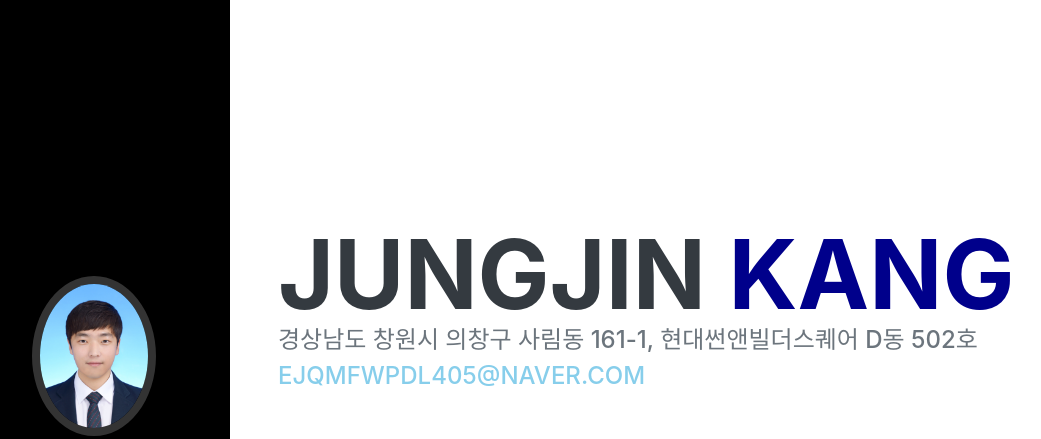
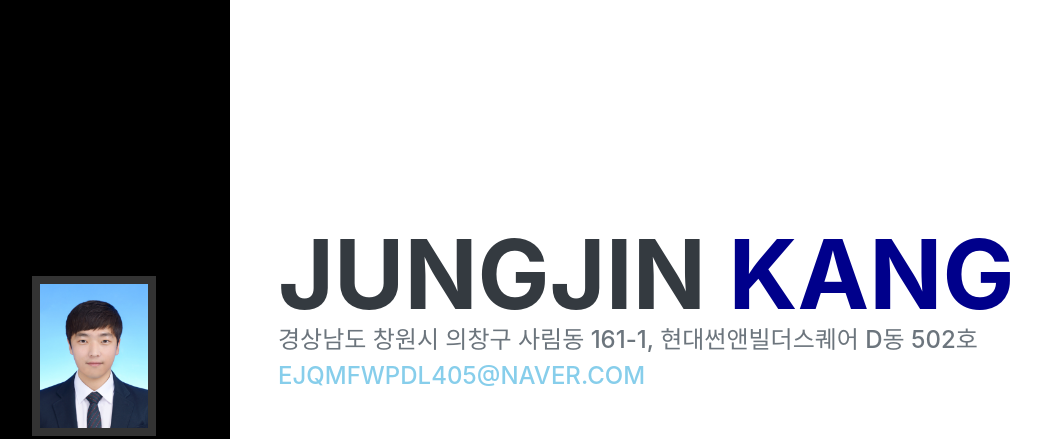
Before and after one commit to jjgang405/myprofile, a plain HTML site: page myprofile/index.html in a window 1280 px wide. Shown: the top 439 px of the page, without its empty margins (42-1083 px from the left). Drawn offline with nearby package versions, Linux system fonts and the light colour scheme; a web font is replaced by a local one.

Commit message:
Update index.html

```diff
--- a/myprofile/index.html
+++ b/myprofile/index.html
@@ -20,7 +20,7 @@
         <nav class="navbar navbar-expand-lg navbar-dark bg-primary fixed-top" id="sideNav">
             <a class="navbar-brand js-scroll-trigger" href="#page-top">
                 <span class="d-block d-lg-none">JUNGJIN KANG</span>
-                <span class="d-none d-lg-block"><img class="img-fluid img-profile rounded-circle mx-auto mb-2" src="assets/img/myprofile.jpg" alt="" /></span>
+                <span class="d-none d-lg-block"><img class="img-fluid img-profile mx-auto mb-2" src="assets/img/myprofile.jpg" alt="" /></span>
             </a>
             <button class="navbar-toggler" type="button" data-toggle="collapse" data-target="#navbarSupportedContent" aria-controls="navbarSupportedContent" aria-expanded="false" aria-label="Toggle navigation"><span class="navbar-toggler-icon"></span></button>
             <div class="collapse navbar-collapse" id="navbarSupportedContent">
```
